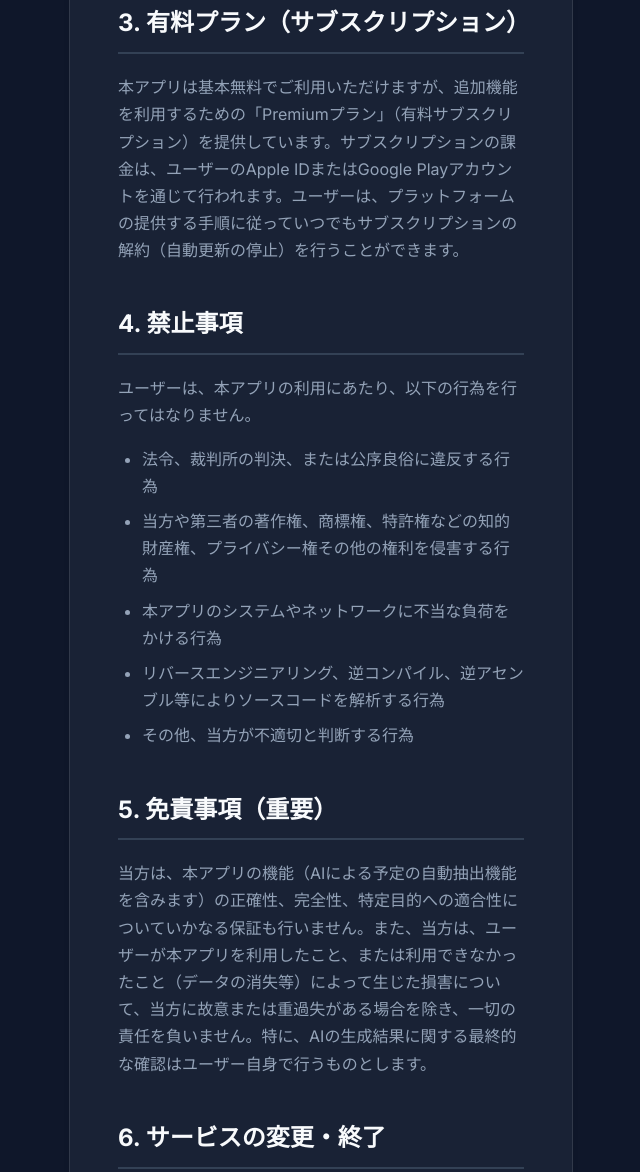
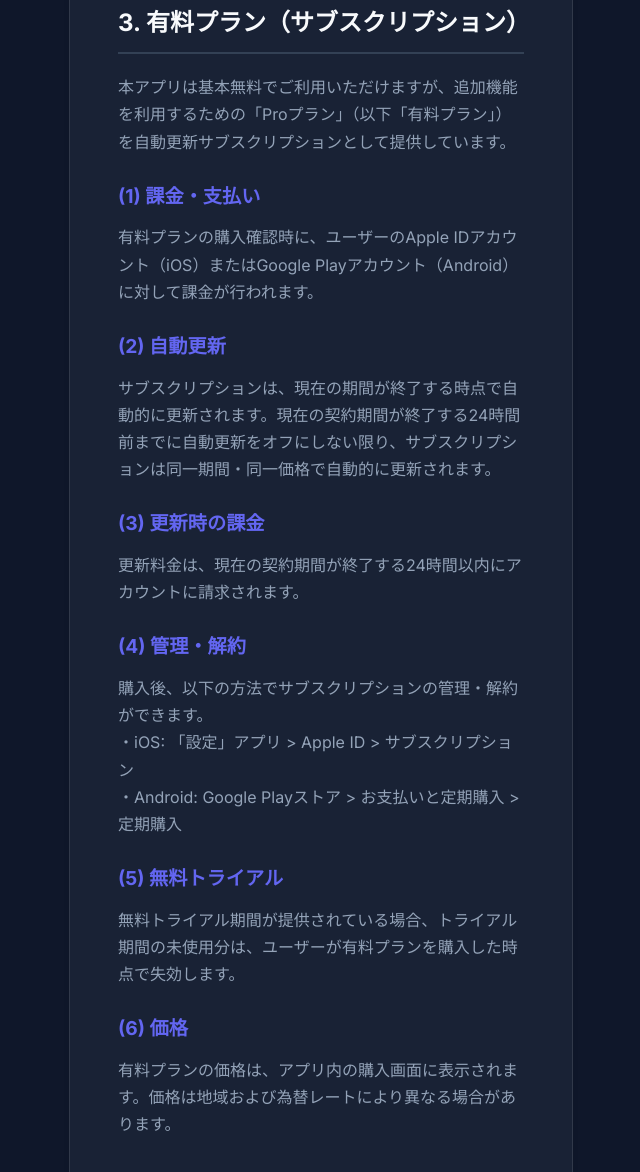
Before and after one commit to MinusCorpo/web, a plain HTML site: page terms.html in a window 1280 px wide. Shown: the part 1234-2406 px from the top of the page, without its empty margins (493-1133 px from the left). Drawn offline with Linux system fonts and the light colour scheme.

Commit message:
app review対応

```diff
--- a/terms.html
+++ b/terms.html
@@ -58,7 +58,27 @@
 
                 <section id="sec-3">
                     <h2>3. 有料プラン（サブスクリプション）</h2>
-                    <p>本アプリは基本無料でご利用いただけますが、追加機能を利用するための「Premiumプラン」（有料サブスクリプション）を提供しています。サブスクリプションの課金は、ユーザーのApple IDまたはGoogle Playアカウントを通じて行われます。ユーザーは、プラットフォームの提供する手順に従っていつでもサブスクリプションの解約（自動更新の停止）を行うことができます。</p>
+                    <p>本アプリは基本無料でご利用いただけますが、追加機能を利用するための「Proプラン」（以下「有料プラン」）を自動更新サブスクリプションとして提供しています。</p>
+
+                    <h3>(1) 課金・支払い</h3>
+                    <p>有料プランの購入確認時に、ユーザーのApple IDアカウント（iOS）またはGoogle Playアカウント（Android）に対して課金が行われます。</p>
+
+                    <h3>(2) 自動更新</h3>
+                    <p>サブスクリプションは、現在の期間が終了する時点で自動的に更新されます。現在の契約期間が終了する24時間前までに自動更新をオフにしない限り、サブスクリプションは同一期間・同一価格で自動的に更新されます。</p>
+
+                    <h3>(3) 更新時の課金</h3>
+                    <p>更新料金は、現在の契約期間が終了する24時間以内にアカウントに請求されます。</p>
+
+                    <h3>(4) 管理・解約</h3>
+                    <p>購入後、以下の方法でサブスクリプションの管理・解約ができます。<br>
+                    ・iOS: 「設定」アプリ &gt; Apple ID &gt; サブスクリプション<br>
+                    ・Android: Google Playストア &gt; お支払いと定期購入 &gt; 定期購入</p>
+
+                    <h3>(5) 無料トライアル</h3>
+                    <p>無料トライアル期間が提供されている場合、トライアル期間の未使用分は、ユーザーが有料プランを購入した時点で失効します。</p>
+
+                    <h3>(6) 価格</h3>
+                    <p>有料プランの価格は、アプリ内の購入画面に表示されます。価格は地域および為替レートにより異なる場合があります。</p>
                 </section>
 
                 <section id="sec-4">
```
Also changed, not shown: index.html (+4 -4 lines), 1 other file.
